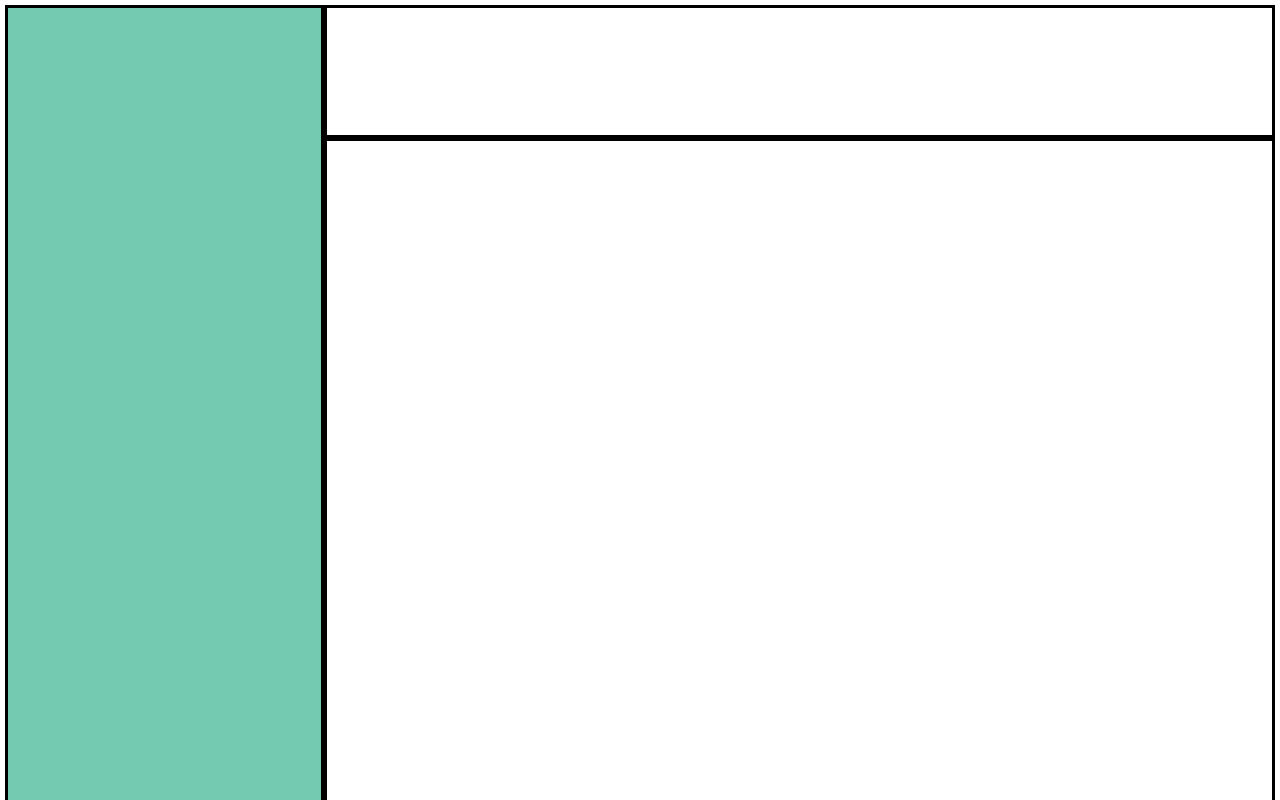
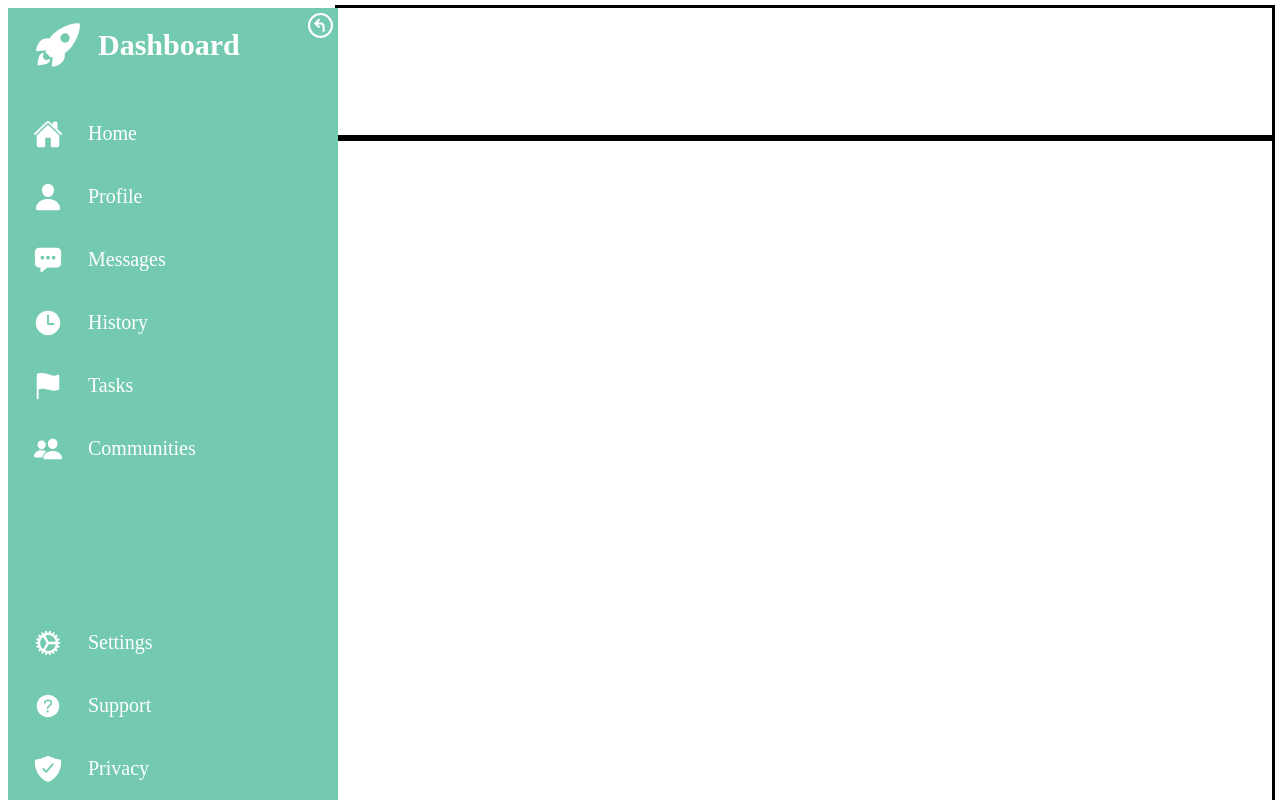
Before and after one commit to albertng94/Admin-Dashboard, a plain HTML site: page index.html in a window 1280 px wide. Drawn offline with Linux system fonts and the light colour scheme.

Commit message:
Create and style base-state sidebar.
Created three divs within the sidebar. The first one for the title and
logo, and the resting two for the options the user can use, which
consist of a simple image followed by a descriptive word. All the divs
have been positioned using flexbox and/or margins.

The sidebar also has a fourth element. An img which is position: absolute
relative to the sidebar, and shows an arrow icon which the user will use
to minimize the sidebar.

```diff
--- a/css/style.css
+++ b/css/style.css
@@ -1,32 +1,85 @@
 * {
-    outline: solid black 3px;
+
 }
 
 html {
     height: 100%;
 }
 
+/* MAIN LAYOUT*/
+
 body {
     min-height: 99%;
     display: grid;
-    grid-template-columns: clamp(200px, 25%, 350px) 4fr;
+    grid-template-columns: 80px clamp(200px, 20%, 250px) 4fr;
     grid-template-rows: max(130px, 15%) 5fr;
 }
 
-.container {
+/*SIDEBAR*/
+
+.sidebar {
+    grid-row: 1 / 3;
+    grid-column: 1 / 3;
+    background-color: rgb(116, 202, 176);
+    padding-left: 25px;
+    display: flex;
+    flex-direction: column;
+    position: relative;
 
 }
 
-.sidebar {
-    min-height: 100%;
-    grid-row: 1 / 3;
-    background-color: rgb(116, 202, 176);
+.sidebar > .title > div,
+.sidebar > .option-list > div,
+.sidebar > .separated > div {
+    display: flex;
+    align-items: center;
 }
 
+.sidebar > .title > div {
+    gap: 15px;
+}
+
+.sidebar > .option-list > div,
+.sidebar > .separated > div {
+    gap: 25px;
+    cursor: pointer;
+}
+
+.sidebar > .title > div > h1 {
+    color: white;
+    font-size: 30px;
+}
+
+.sidebar > .option-list > div > p,
+.sidebar > .separated > div > p {
+    color: white;
+    font-size: 20px;
+    font-weight: 500;
+}
+
+.separated {
+    margin-top: auto;
+}
+
+.title {
+margin-bottom: 2.5vh;
+}
+
+.sidebar-handler {
+    position: absolute;
+    top: 5px;
+    right: 5px;
+    cursor: pointer;
+}
+
+
+
+
+
 .header {
-
+    outline: solid 3px black;
 }
 
 .main-content {
-
+    outline: solid 3px black;
 }
--- a/index.html
+++ b/index.html
@@ -3,14 +3,62 @@
 <head>
     <meta charset="UTF-8">
     <meta name="viewport" content="width=device-width, initial-scale=1.0">
-    <title>Albertng94 Admin Dashboard</title>
+    <title>Albertng.dev Admin Dashboard</title>
     <link rel="stylesheet" href="./css/style.css">
     <link rel="preconnect" href="https://fonts.googleapis.com">
     <link rel="preconnect" href="https://fonts.gstatic.com" crossorigin>
     <link href="https://fonts.googleapis.com/css2?family=Inter:wght@100;200;300;400;500;600;700;800;900&family=Poppins:ital,wght@0,100;0,200;0,300;0,400;0,500;0,600;0,700;0,800;0,900;1,100;1,200;1,300;1,400;1,500;1,600;1,700;1,800;1,900&family=Roboto:ital,wght@0,100;0,300;0,400;0,500;0,700;0,900;1,100;1,300;1,400;1,500;1,700;1,900&display=swap" rel="stylesheet">
 </head>
 <body>
-    <div class="sidebar"></div>
+    <div class="sidebar">
+        <img class="sidebar-handler" src="./img/minimize.svg" alt="" height="25px" width="auto">
+        <div class="title">
+            <div>
+                <img src="./img/rocket.svg" alt="A logo representing a rocketship" height="50px" width="auto">
+                <h1>Dashboard</h2>
+            </div>
+        </div>
+        <div class="option-list">
+            <div>
+                <img src="./img/home.svg" alt="An icon of a house, representing the 'Home' section" height="30px" width="auto">
+                <p>Home</p>
+            </div>
+            <div>
+                <img src="./img/profile.svg" alt="An minimalist icon of a person, representing the 'Profile' section" height="30px" width="auto">
+                <p>Profile</p>
+            </div>
+            <div>
+                <img src="./img/messages.svg" alt="An icon simulating a message, representing the 'Messages' section" height="30px" width="auto">
+                <p>Messages</p>
+            </div>
+            <div>
+                <img src="./img/history.svg" alt="A minimalist icon of a clock, representing the 'History' section" height="30px" width="auto">
+                <p>History</p>
+            </div>
+            <div>
+                <img src="./img/tasks.svg" alt="An icon of a flag, representing the 'Tasks' section" height="30px" width="auto">
+                <p>Tasks</p>
+            </div>
+            <div>
+                <img src="./img/communities.svg" alt="A minimalist icon of two people, representing the 'Communities' section" height="30px" width="auto">
+                <p>Communities</p>
+            </div>
+        </div>
+        <div class="separated">
+            <div>
+                <img src="./img/settings.svg" alt="An icon of a cog, representing the 'Settings' section" height="30px" width="auto">
+                <p>Settings</p>
+            </div>
+            <div>
+                <img src="./img/support.svg" alt="An icon of a circle with a question mark within, representing the 'Support' section" height="30px" width="auto">
+                <p>Support</p>
+            </div>
+            <div>
+                <img src="./img/privacy.svg" alt="An icon of a shield with a tick within, representing the 'Privacy' section" height="30px" width="auto">
+                <p>Privacy</p>
+            </div>
+        </div>
+    </div>
     <div class="header"></div>
     <div class="main-content"></div>
 </body>
```
Also changed, not shown: img/communities.svg (added), img/history.svg (added), img/home.svg (added), img/messages.svg (added), img/minimize-yellow.svg (added), img/minimize.svg (added), img/privacy.svg (added), img/profile.svg (added), img/reshot-icon-arrow-left-UBT9KZNEDF.svg (added), img/rocket.svg (added), img/settings.svg (added), img/support.svg (added), img/tasks.svg (added).
